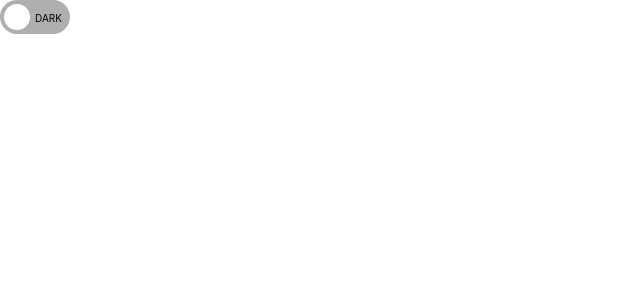
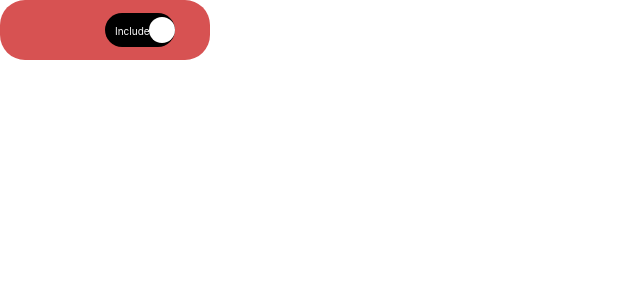
Before and after one commit to Danibenz17/toggleswitch, a React (Create React App) app: page / in a window 1280 px wide. Shown: the top 300 px of the page, without its empty margins (0-640 px from the left). Built offline with nearby package versions, Linux system fonts and the light colour scheme.

Commit message:
Created the Pill

```diff
--- a/src/App.tsx
+++ b/src/App.tsx
@@ -1,5 +1,6 @@
-import ToggleSwitch from "./ToggleSwitch";
+import PillToggleSwitch from "./Pill";
 import "./ToggleSwitch.css";
+import "./Pill.css"
 
 function App() {
   const handleToggle = (isChecked: boolean) => {
@@ -8,12 +9,7 @@ function App() {
 
   return (
     <div>
-      <ToggleSwitch
-        leftLabel="LIGHT"
-        rightLabel="DARK"
-        onToggle={handleToggle}
-        initialChecked={false}
-      />
+      <PillToggleSwitch />
     </div>
   );
 }
--- /dev/null
+++ b/src/Pill.css
@@ -0,0 +1,19 @@
+.pill {
+    width: 200px;
+    height: 50px;
+    border-radius: 25px;
+    display: flex;
+    align-items: center;
+    padding: 5px;
+    transition: background-color 0.3s;
+  }
+
+  .green {
+    background-color: rgb(94, 220, 94);
+    color: white;
+  }
+
+  .red {
+    background-color: rgb(215, 82, 82);
+    color: white;
+  }
--- /dev/null
+++ b/src/Pill.tsx
@@ -0,0 +1,22 @@
+import React, { useState } from "react";
+import ToggleSwitch from "./ToggleSwitch";
+
+const PillToggleSwitch = () => {
+  const [isGreen, setIsGreen] = useState(true);
+  const handleToggle = (isChecked: boolean) => {
+    setIsGreen(isChecked);
+  };
+
+  return (
+    <div className={`pill ${isGreen ? "red" : "green"}`}>
+      <ToggleSwitch
+        leftLabel="Include"
+        rightLabel="Exclude"
+        onToggle={handleToggle}
+        initialChecked={isGreen}
+      />
+    </div>
+  );
+};
+
+export default PillToggleSwitch;
--- a/src/ToggleSwitch.css
+++ b/src/ToggleSwitch.css
@@ -2,6 +2,7 @@
     display: inline-block;
     position: relative;
     user-select: none;
+    left: 100px;
   }
 
   .toggle-switch label {
--- a/src/ToggleSwitch.tsx
+++ b/src/ToggleSwitch.tsx
@@ -26,7 +26,7 @@ const ToggleSwitch: React.FC<ToggleSwitchProps> = ({
       <label>
         <input type="checkbox" checked={isChecked} onChange={handleToggle} />
         <span className="slider round"></span>
-        <span className="left-label">{leftLabel}</span>
+         <span className="left-label">{leftLabel}</span>
         <span className="right-label">{rightLabel}</span>
       </label>
     </div>
```
Also changed, not shown: src/Dropdown.tsx (added, +99 -0 lines).
